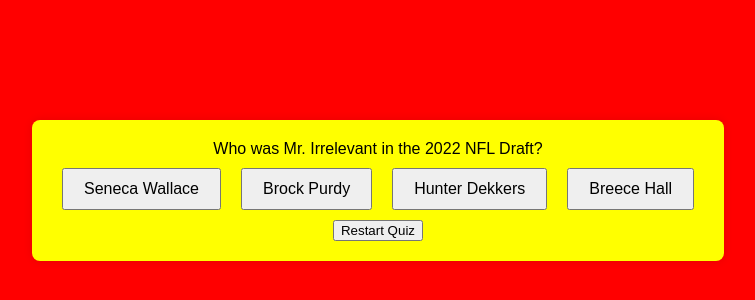
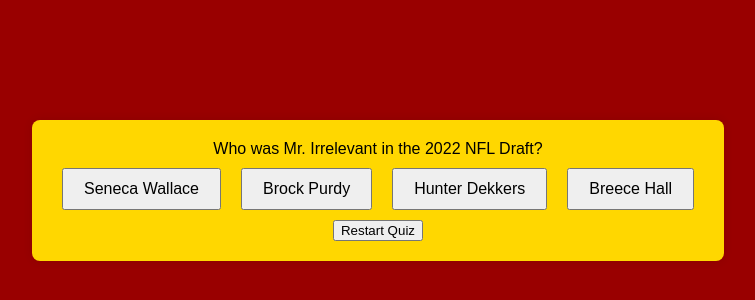
Before and after one commit to jneums81/ISU-quiz, a plain HTML site: page index.html in a window 1280 px wide. Shown: the part 210-510 px from the top of the page, without its empty margins (262-1017 px from the left). Drawn offline with Linux system fonts and the light colour scheme.

Commit message:
updated colors

```diff
--- a/styles.css
+++ b/styles.css
@@ -6,11 +6,11 @@ body {
     justify-content: center;
     align-items: center;
     height: 100vh;
-    background-color: red;
+    background-color: #990000;
 }
 
 #quiz-container {
-    background-color: yellow;
+    background-color: gold;
     border-radius: 8px;
     box-shadow: 0 0 10px rgba(0, 0, 0, 0.1);
     padding: 20px;
```
